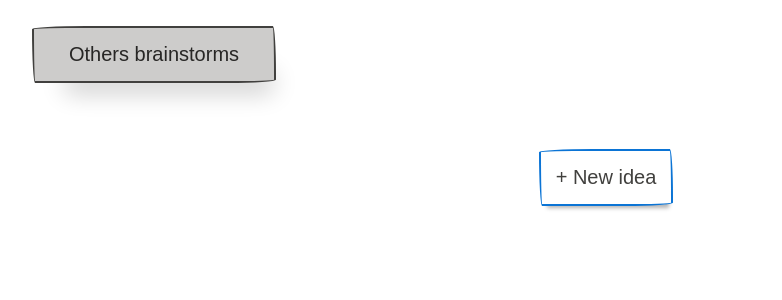
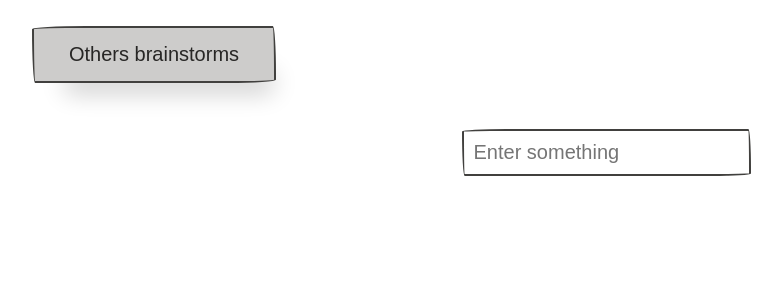
Before and after one commit to SebastianRValdivia/quick-ideas, a React (Vite) app: page / in a window 1280 px wide. Both pictures are taken after a click on the button "+ New idea". Shown: the top 300 px of the page, without its empty margins (34-816 px from the left). Built offline with nearby package versions, Linux system fonts and the light colour scheme; a web font is replaced by a local one.

Commit message:
toggle input on

```diff
--- a/src/App.jsx
+++ b/src/App.jsx
@@ -3,6 +3,11 @@ import './App.css'
 import NewIdeaButton from './components/NewIdeaButton'
 
 function App() {
+  const [showInput, setShowInput] = useState(false);
+
+  const handleNewIdeaButtonClick = () => {
+    setShowInput(!showInput)
+  };
 
   return (
     <>
@@ -15,9 +20,16 @@ function App() {
           </div>
         </div>
       </nav>
-      <div className="row flex-center">
-        <NewIdeaButton />
-      </div>
+      {showInput ? (
+        <div className="row flex-center">
+          <input type="text" placeholder="Enter something" />
+        </div>
+      ) : (
+        <div className="row flex-center">
+          <NewIdeaButton newIdeaButtonClick={handleNewIdeaButtonClick}/>
+        </div>
+      )
+      }
     </>
   )
 }
--- a/src/components/NewIdeaButton.jsx
+++ b/src/components/NewIdeaButton.jsx
@@ -1,17 +1,11 @@
-import React from 'react';
-
-const Button = () => {
-  const handleClick = () => {
-    console.log('Button clicked!');
-  };
-
+const NewIdeaButton = ({ newIdeaButtonClick }) => {
   return (
     <div className="row flex-center">
       <div className="col">
-        <button className="btn-block" onClick={handleClick}> + New idea</button>
+        <button className="btn-block" onClick={newIdeaButtonClick}>+ New idea</button>
       </div>
     </div>
   );
 };
 
-export default Button;
+export default NewIdeaButton;
```
